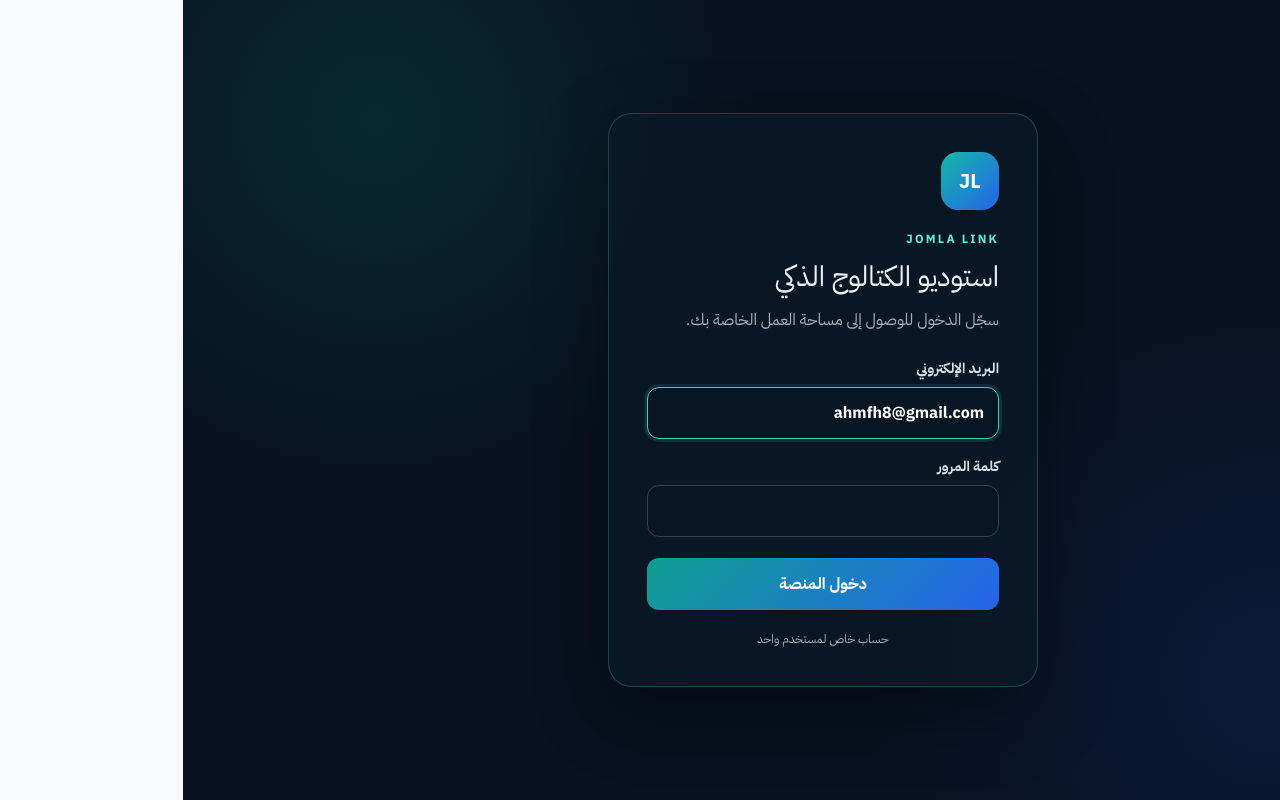
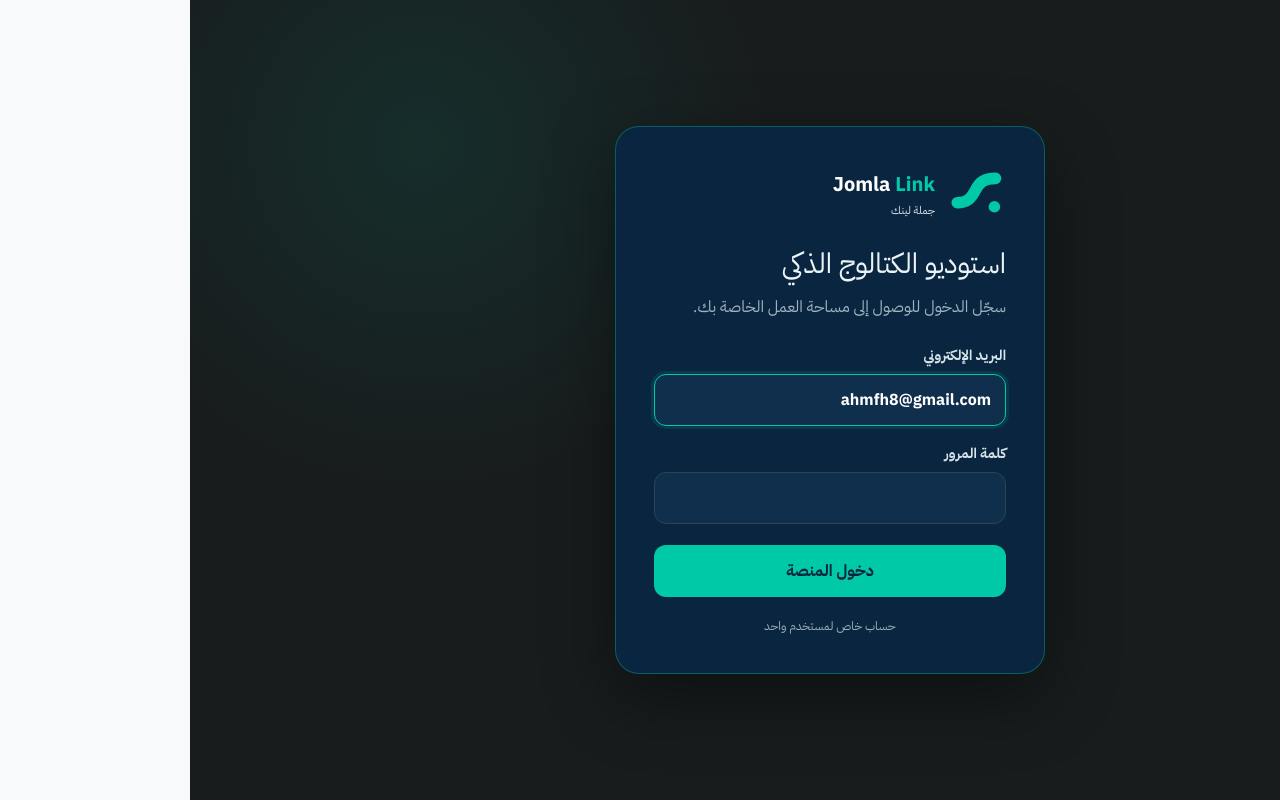
Before and after one commit to ahmfh8/jomla-link-studio, a Next.js app: page /login in a window 1280 px wide. Built offline with nearby package versions, Linux system fonts and the light colour scheme.

Commit message:
Match login page to Jomla Link identity

```diff
--- a/app/globals.css
+++ b/app/globals.css
@@ -7,37 +7,47 @@
   place-items: center;
   padding: 24px;
   background:
-    radial-gradient(circle at 15% 15%, rgba(20, 184, 166, 0.14), transparent 30%),
-    radial-gradient(circle at 85% 85%, rgba(37, 99, 235, 0.12), transparent 32%),
-    #07111f;
+    radial-gradient(circle at 18% 18%, rgba(0, 201, 167, 0.1), transparent 28%),
+    #181c1d;
   color: #eaf3f5;
 }
 .login-card {
   width: min(100%, 430px);
   padding: 38px;
-  border: 1px solid rgba(94, 234, 212, 0.22);
+  border: 1px solid rgba(0, 201, 167, 0.35);
   border-radius: 24px;
-  background: rgba(10, 24, 39, 0.92);
+  background: #0a2540;
   box-shadow: 0 24px 70px rgba(0, 0, 0, 0.4);
 }
-.login-mark {
+.login-brand {
+  display: flex;
+  align-items: center;
+  gap: 13px;
+  margin-bottom: 20px;
+}
+.login-brand img {
   width: 58px;
   height: 58px;
-  display: grid;
-  place-items: center;
-  margin-bottom: 20px;
-  border-radius: 17px;
-  background: linear-gradient(135deg, #14b8a6, #2563eb);
-  color: white;
+  object-fit: contain;
+}
+.login-brand strong,
+.login-brand small {
+  display: block;
+}
+.login-brand strong {
+  direction: ltr;
+  color: #fff;
+  font-family: "IBM Plex Sans", Arial, sans-serif;
   font-size: 20px;
-  font-weight: 800;
 }
-.login-kicker {
-  margin: 0 0 8px;
-  color: #5eead4;
-  font-size: 12px;
-  font-weight: 800;
-  letter-spacing: 0.18em;
+.login-brand strong em {
+  color: #00c9a7;
+  font-style: normal;
+}
+.login-brand small {
+  margin-top: 4px;
+  color: #dce2ea;
+  font-size: 11px;
 }
 .login-card h1 {
   margin: 0;
@@ -76,21 +86,21 @@
   border: 1px solid #2b4555;
   border-radius: 12px;
   outline: none;
-  background: #081624;
+  background: #102f4c;
   color: white;
   font-size: 16px;
 }
 .login-form input:focus {
-  border-color: #2dd4bf;
-  box-shadow: 0 0 0 3px rgba(45, 212, 191, 0.12);
+  border-color: #00c9a7;
+  box-shadow: 0 0 0 3px rgba(0, 201, 167, 0.12);
 }
 .login-form button {
   margin-top: 4px;
   padding: 14px 18px;
   border: 0;
   border-radius: 12px;
-  background: linear-gradient(135deg, #0f9f91, #2563eb);
-  color: white;
+  background: #00c9a7;
+  color: #0a2540;
   cursor: pointer;
   font-size: 16px;
   font-weight: 800;
--- a/app/login/page.tsx
+++ b/app/login/page.tsx
@@ -10,8 +10,13 @@
   return (
     <main className="login-page" dir="rtl">
       <section className="login-card">
-        <div className="login-mark">JL</div>
-        <p className="login-kicker">JOMLA LINK</p>
+        <div className="login-brand">
+          <img src="/jomlalink-symbol.svg" alt="شعار جملة لينك" />
+          <div>
+            <strong><span>Jomla</span> <em>Link</em></strong>
+            <small>جملة لينك</small>
+          </div>
+        </div>
         <h1>استوديو الكتالوج الذكي</h1>
         <p className="login-intro">سجّل الدخول للوصول إلى مساحة العمل الخاصة بك.</p>
 
```
